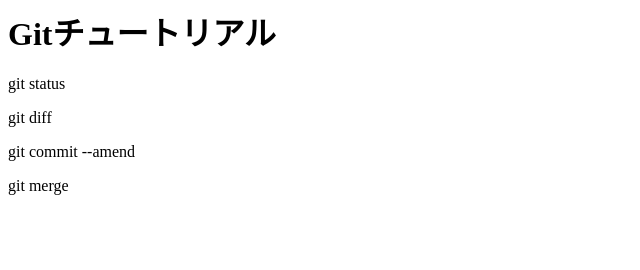
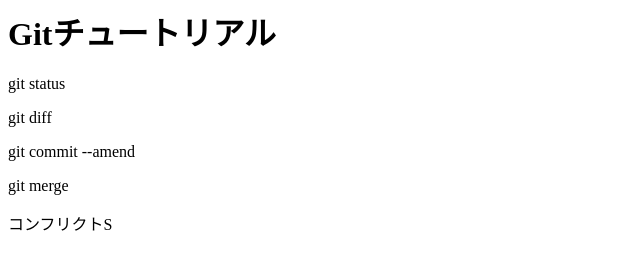
Before and after one commit to NomuraJunichi/git_tutorial, a plain HTML site: page index.html in a window 1280 px wide. Shown: the full height of the page, 0-640 px from the left. Drawn offline with Linux system fonts and the light colour scheme.

Commit message:
コンフリクトを追記

```diff
--- a/index.html
+++ b/index.html
@@ -3,3 +3,4 @@
 <p>git diff</p>
 <p>git commit --amend</p>
 <p>git merge</p>
+<p>コンフリクトS</p>
```
